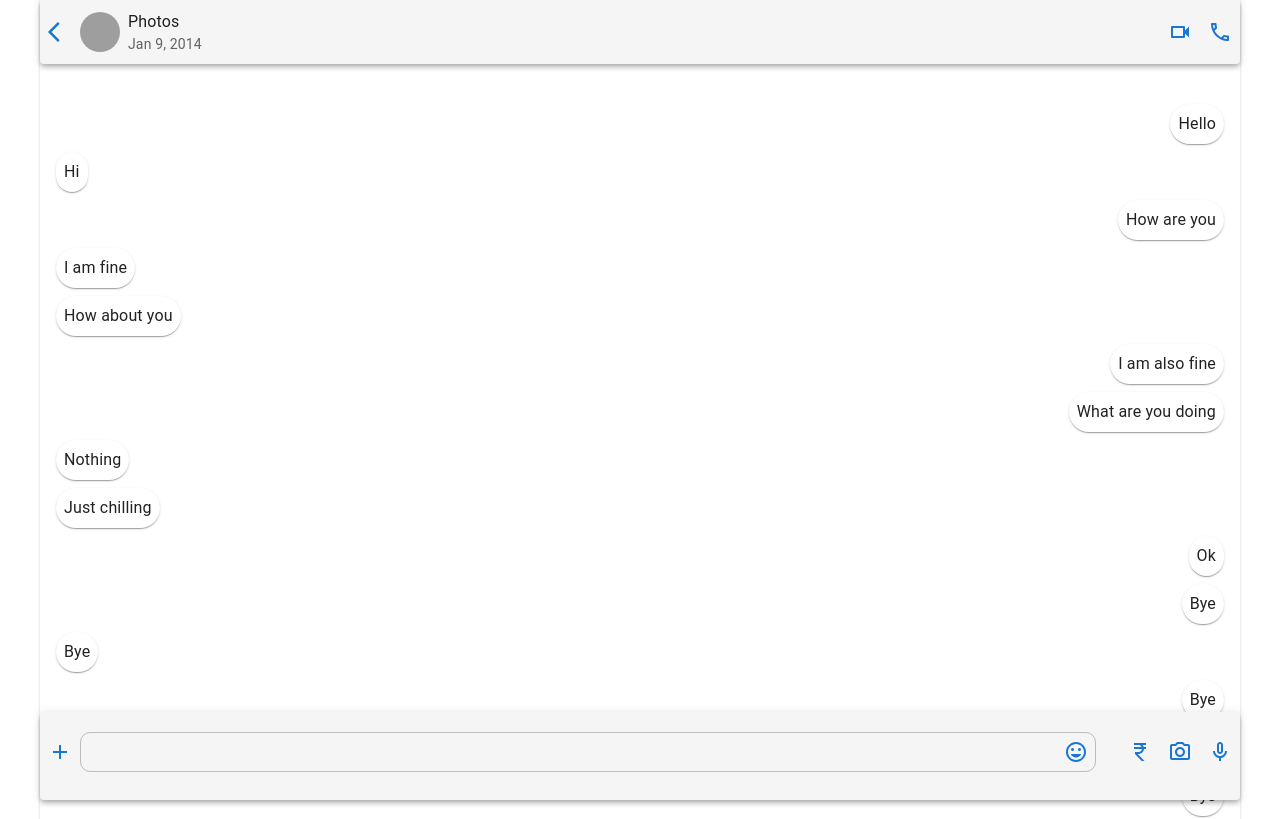
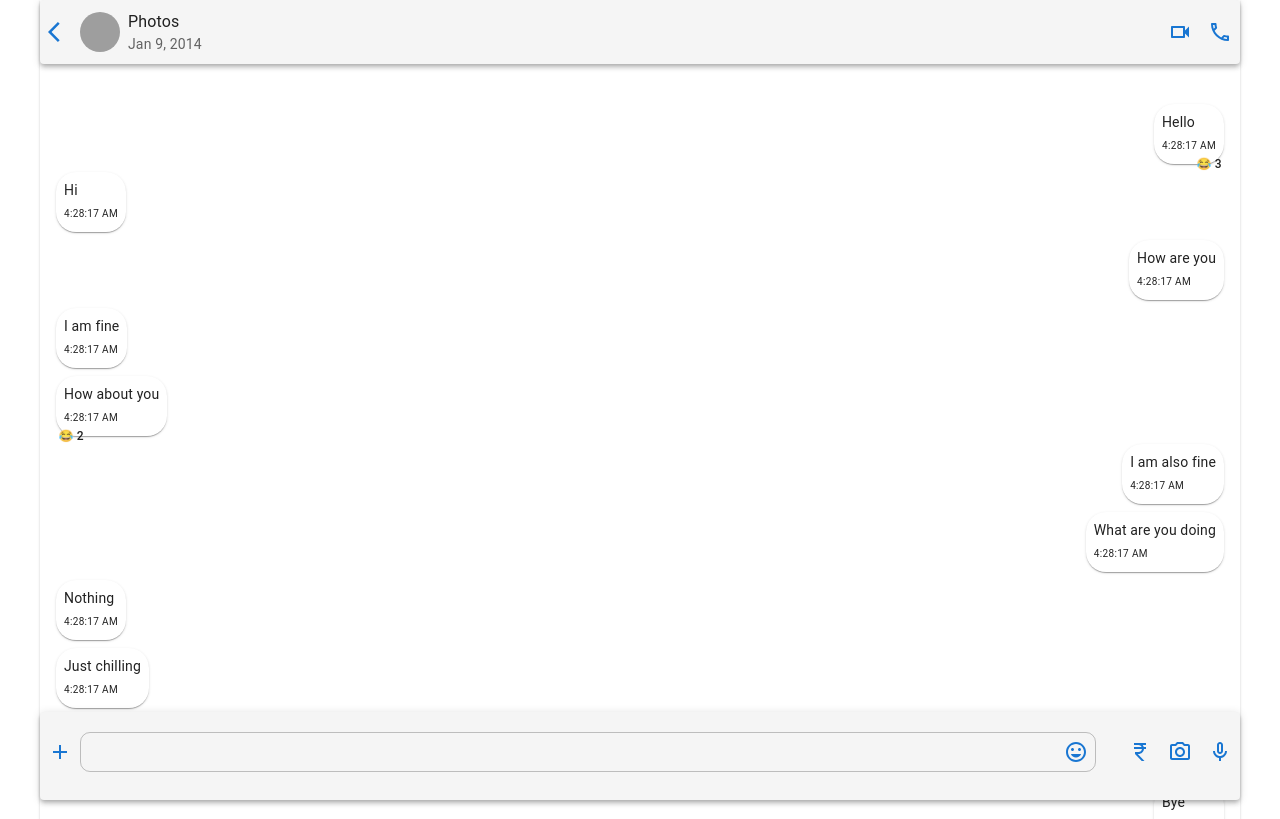
Before and after one commit to jaipatel248/WhatsApp-iOS-clone, a React (Vite) app: page /WhatsApp-iOS-clone/chats/1/conversation in a window 1280 px wide. Shown: the top 819 px of the page. Built offline with nearby package versions, Linux system fonts and the light colour scheme; grey boxes are pictures that could not be loaded.

Commit message:
added reaction click

```diff
--- a/src/screens/conversation/Conversation.tsx
+++ b/src/screens/conversation/Conversation.tsx
@@ -1,5 +1,13 @@
-import { Badge, Box, Grid, Paper, Popover, useTheme } from "@mui/material";
-import React, { useCallback } from "react";
+import {
+  Badge,
+  Box,
+  Grid,
+  Paper,
+  Popover,
+  Typography,
+  useTheme,
+} from "@mui/material";
+import React, { useCallback, useMemo } from "react";
 
 import BottomChatBar from "./BottomChatBar";
 import TopChatBar from "./TopChatBar";
@@ -12,6 +20,7 @@ interface Message {
   message: string;
   time: Date;
   isMe: boolean;
+  reactions?: string[];
 }
 const messages: Message[] = [
   {
@@ -19,6 +28,7 @@ const messages: Message[] = [
     message: "Hello",
     time: new Date(),
     isMe: true,
+    reactions: ["😂", "😍", "😢"],
   },
   {
     id: "2",
@@ -43,6 +53,7 @@ const messages: Message[] = [
     message: "How about you",
     time: new Date(),
     isMe: false,
+    reactions: ["😂", "😍"],
   },
   {
     id: "6",
@@ -97,6 +108,7 @@ const messages: Message[] = [
     message: "Bye",
     time: new Date(),
     isMe: false,
+    reactions: ["😂", "😍", "😢"],
   },
   {
     id: "15",
@@ -123,7 +135,7 @@ const ChatItem = (props: { message: Message }) => {
   const [anchorEl, setAnchorEl] = React.useState<HTMLButtonElement | null>(
     null
   );
-  const [badgeContent, setBadgeContent] = React.useState("");
+  const [reactions, setReactions] = React.useState(message.reactions || []);
   const onLongPress = (event: any) => {
     setAnchorEl(event.target);
   };
@@ -131,19 +143,29 @@ const ChatItem = (props: { message: Message }) => {
   const handleClose = (): void => {
     setAnchorEl(null);
   };
+  const reaction = useMemo(() => {
+    if (reactions.length) {
+      if (reactions.length === 1) {
+        return reactions[0];
+      }
+      return reactions[0] + " " + reactions.length;
+    }
+    return "";
+  }, [reactions]);
 
   const open = Boolean(anchorEl);
 
   const id = open ? "simple-popover" + message.id : undefined;
   const longPressEvent = useLongPress({
     onLongPress,
-  })
+  });
 
   const handleEmojiClick = useCallback((emojiData: EmojiClickData) => {
-    setBadgeContent(emojiData.emoji);
+    setReactions((prev) => {
+      return [...prev, emojiData.emoji];
+    });
     handleClose();
   }, []);
-
 
   return (
     <>
@@ -158,14 +180,14 @@ const ChatItem = (props: { message: Message }) => {
         }}
         sx={{
           backdropFilter: "blur(5px)",
-          zIndex: open ? 10 : 'auto',
+          zIndex: open ? 10 : "auto",
         }}
         slotProps={{
           paper: {
             sx: {
               backgroundColor: "transparent",
               boxShadow: "none",
-              backgroundImage: "none"
+              backgroundImage: "none",
             },
           },
         }}
@@ -191,40 +213,42 @@ const ChatItem = (props: { message: Message }) => {
         }}
         aria-describedby={id}
       >
-
         <Badge
           anchorOrigin={{
-            vertical: 'bottom',
-            horizontal: message.isMe ? 'right' : 'left',
+            vertical: "bottom",
+            horizontal: message.isMe ? "right" : "left",
           }}
-
           sx={{
             ".MuiBadge-badge": {
               zIndex: "0",
-              // backgroundColor: theme.palette.background.default,
+              // backgroundColor: 'red',
+              elivation: 2,
             },
             ".MuiBadge-anchorOriginBottomLeft": {
-              left: 10,
+              left: 15,
             },
             ".MuiBadge-anchorOriginBottomRight": {
-              right: 10,
+              right: 15,
             },
           }}
-          badgeContent={badgeContent}
+          badgeContent={reaction}
         >
           <Box
             p={1}
             sx={{
-              zIndex: open ? 11 : 'auto',
+              zIndex: open ? 11 : "auto",
             }}
             component={Paper}
             borderRadius={5}
             {...longPressEvent}
           >
-            {message.message}
+            <Typography variant="body2">{message.message}</Typography>
+            <Typography variant="caption" fontSize={10} align={"right"}>
+              {message.time.toLocaleTimeString()}
+            </Typography>
           </Box>
         </Badge>
-      </Grid >
+      </Grid>
     </>
   );
 };
```
